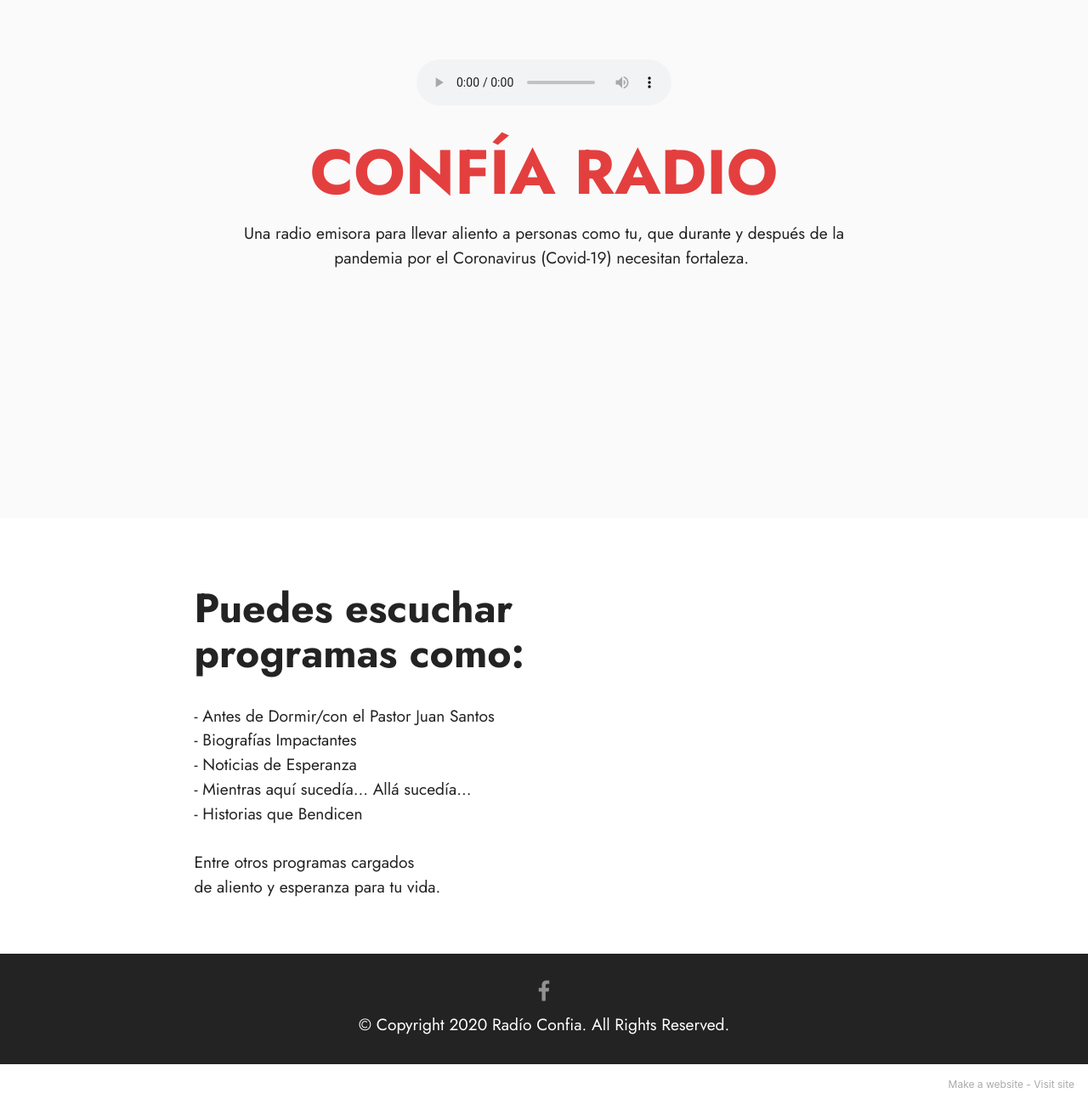
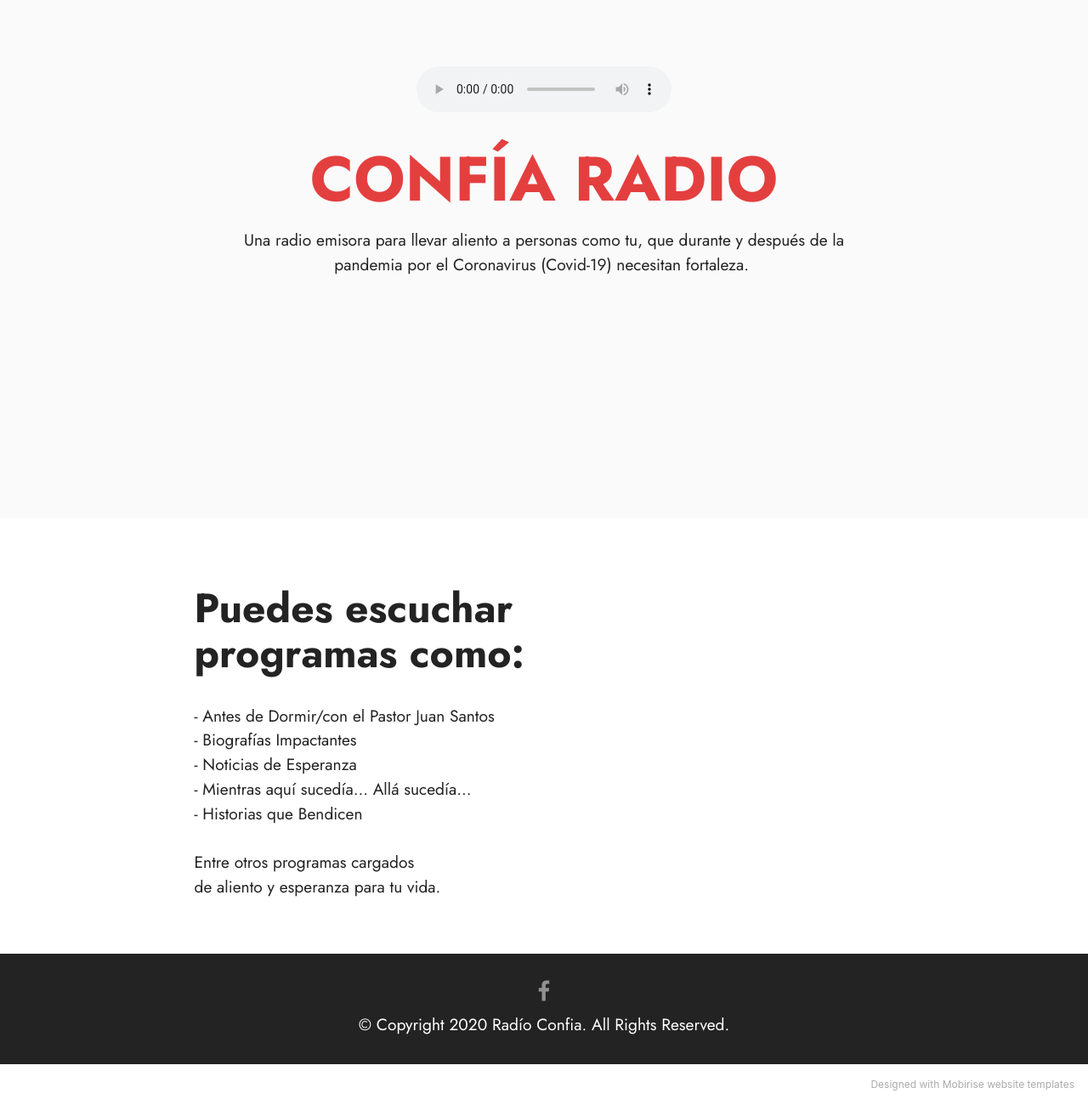
Before and after one commit to confiaradio/confiaradio.github.io, a plain HTML site: page index.html in a window 1280 px wide. Shown: the part 250-1550 px from the top of the page at 85% size. Drawn offline with Linux system fonts and the light colour scheme.

Commit message:
new changes

```diff
--- a/index.html
+++ b/index.html
@@ -10,7 +10,7 @@
   <meta name="description" content="">
 
 
-  <title>Home</title>
+  <title>Confía Radio</title>
   <link rel="stylesheet" href="assets/tether/tether.min.css">
   <link rel="stylesheet" href="assets/bootstrap/css/bootstrap.min.css">
   <link rel="stylesheet" href="assets/bootstrap/css/bootstrap-grid.min.css">
@@ -73,7 +73,7 @@
 
     <div class="align-center container">
         <div class="row justify-content-center">
-            <div class="col-12 col-lg-8"><div class="mb-4"><div class="mb-4"><audio controls autoplay><source src="http://stream.zeno.fm/h4cwrur8uwzuv" type="audio/ogg">Your browser does not support the audio element.</audio></div>
+            <div class="col-12 col-lg-8"><div class="mb-4"><audio controls autoplay><source src="http://stream.zeno.fm/h4cwrur8uwzuv" type="audio/ogg">Your browser does not support the audio element.</audio></div>
                 <h1 class="mbr-section-title mbr-fonts-style mb-3 display-1"><strong>CONFÍA RADIO</strong></h1>
 
                 <p class="mbr-text mbr-fonts-style display-7">Una radio emisora para llevar aliento a  personas como tu, que durante y después de la pandemia por el Coronavirus (Covid-19) necesitan fortaleza.&nbsp;</p>
@@ -131,7 +131,7 @@
             </div>
         </div>
     </div>
-</section><section style="background-color: #fff; font-family: -apple-system, BlinkMacSystemFont, 'Segoe UI', 'Roboto', 'Helvetica Neue', Arial, sans-serif; color:#aaa; font-size:12px; padding: 0; align-items: center; display: flex;"><a href="https://mobirise.site/x" style="flex: 1 1; height: 3rem; padding-left: 1rem;"></a><p style="flex: 0 0 auto; margin:0; padding-right:1rem;">Make a website - <a href="https://mobirise.site/v" style="color:#aaa;">Visit site</a></p></section><script src="assets/web/assets/jquery/jquery.min.js"></script>  <script src="assets/popper/popper.min.js"></script>  <script src="assets/tether/tether.min.js"></script>  <script src="assets/bootstrap/js/bootstrap.min.js"></script>  <script src="assets/smoothscroll/smooth-scroll.js"></script>  <script src="assets/dropdown/js/nav-dropdown.js"></script>  <script src="assets/dropdown/js/navbar-dropdown.js"></script>  <script src="assets/touchswipe/jquery.touch-swipe.min.js"></script>  <script src="assets/theme/js/script.js"></script>
+</section><section style="background-color: #fff; font-family: -apple-system, BlinkMacSystemFont, 'Segoe UI', 'Roboto', 'Helvetica Neue', Arial, sans-serif; color:#aaa; font-size:12px; padding: 0; align-items: center; display: flex;"><a href="https://mobirise.site/h" style="flex: 1 1; height: 3rem; padding-left: 1rem;"></a><p style="flex: 0 0 auto; margin:0; padding-right:1rem;">Designed with <a href="https://mobirise.site/b" style="color:#aaa;">Mobirise</a> website templates</p></section><script src="assets/web/assets/jquery/jquery.min.js"></script>  <script src="assets/popper/popper.min.js"></script>  <script src="assets/tether/tether.min.js"></script>  <script src="assets/bootstrap/js/bootstrap.min.js"></script>  <script src="assets/smoothscroll/smooth-scroll.js"></script>  <script src="assets/dropdown/js/nav-dropdown.js"></script>  <script src="assets/dropdown/js/navbar-dropdown.js"></script>  <script src="assets/touchswipe/jquery.touch-swipe.min.js"></script>  <script src="assets/theme/js/script.js"></script>
 
 
 </body>
```
